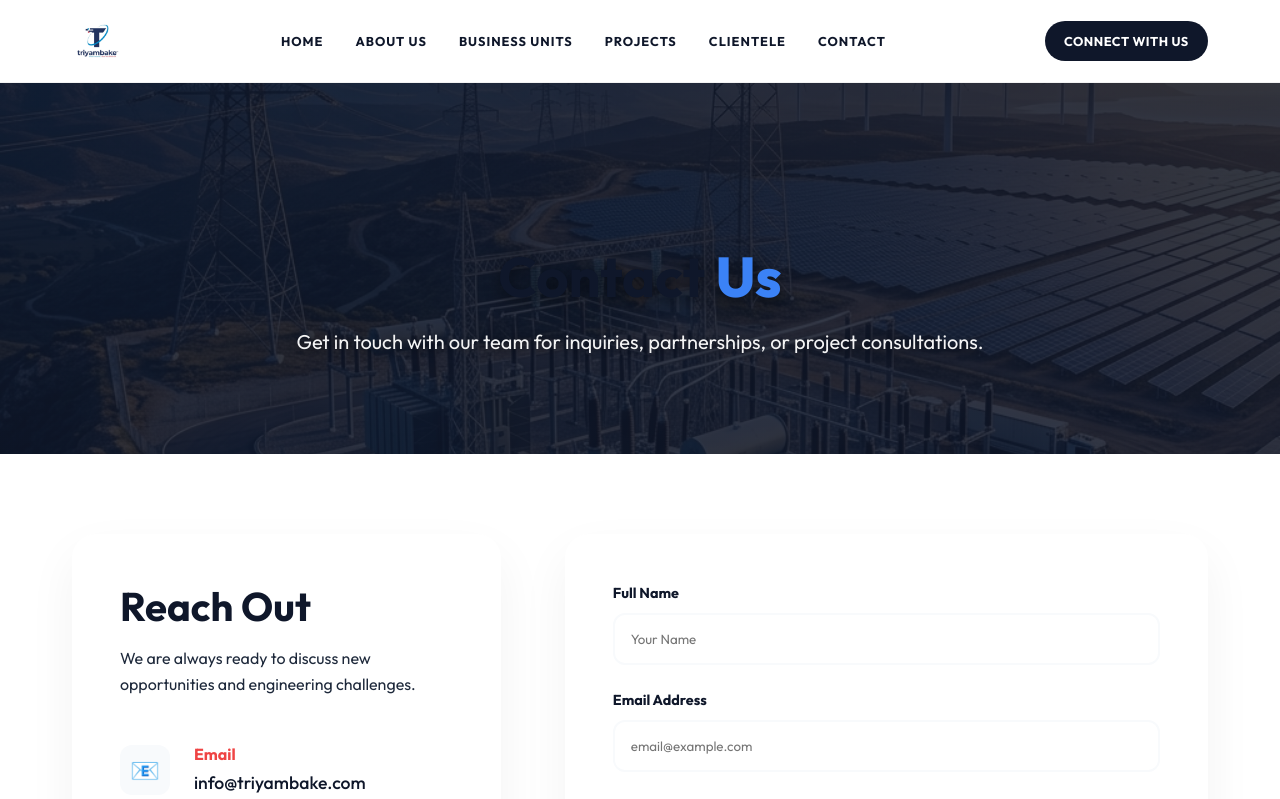
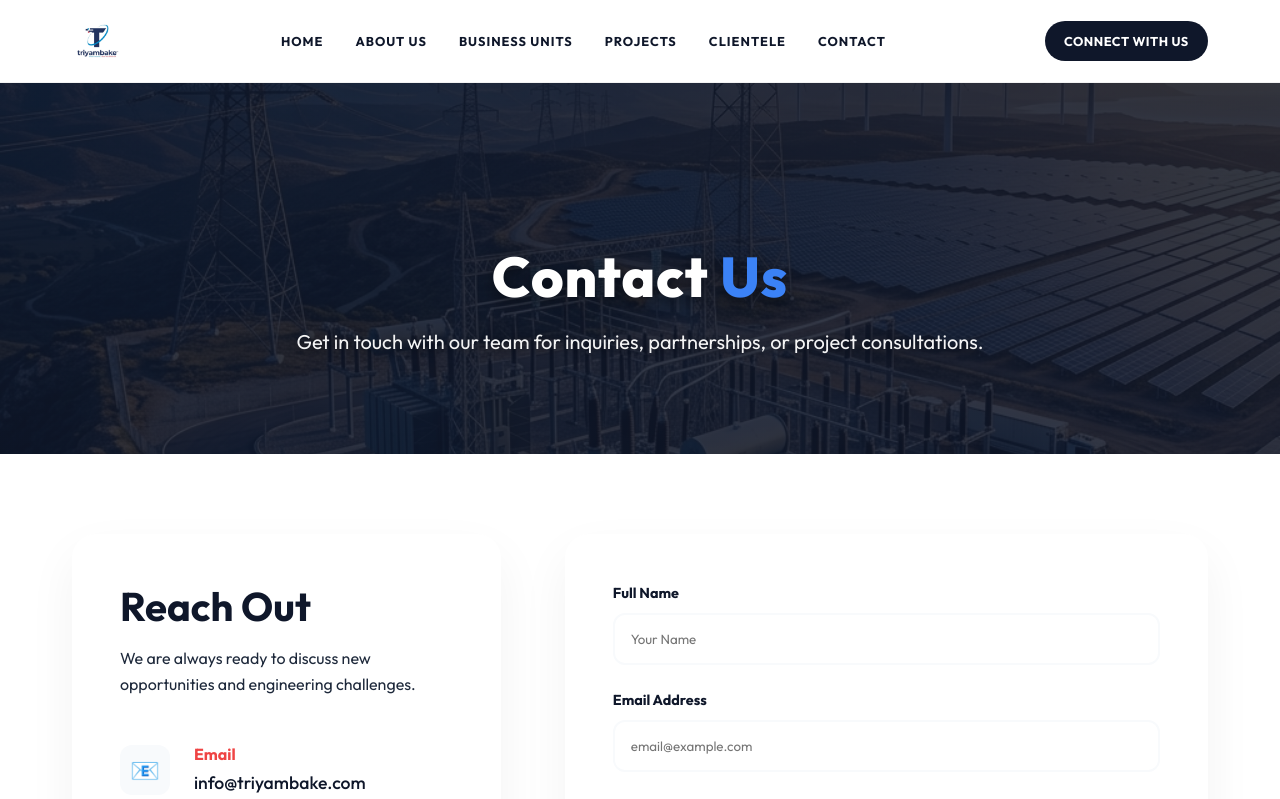
Before and after one commit to alvinisaac0602/tri, a React (Vite) app: page /contact in a window 1280 px wide. Shown: the top 799 px of the page. Built offline with nearby package versions, Linux system fonts and the light colour scheme.

Commit message:
fixed unseen in pageshro section

```diff
--- a/src/App.css
+++ b/src/App.css
@@ -313,6 +313,25 @@
 .footer-socials {
   display: flex;
   gap: 1rem;
+}
+
+.page-header h1 {
+  font-size: 4rem;
+  margin-bottom: 1rem;
+  text-shadow: 0 4px 15px rgba(0, 0, 0, 0.5);
+  color: var(--white);
+  font-weight: 800;
+  line-height: 1.2;
+  letter-spacing: 1px;
+}
+
+.hero-light {
+  color: rgba(255, 255, 255, 0.95);
+}
+
+.page-header h1 .highlight {
+  color: var(--accent);
+  display: inline-block;
 }
 
 .social-icon {
--- a/src/App.jsx
+++ b/src/App.jsx
@@ -77,7 +77,7 @@ function App() {
                 <a href="/business#solar-epc">Solar PV Projects</a>
                 <a href="/business#om-services">Operation & Maintenance Services</a>
                 <a href="/business#it-solutions">IT & IT Enabled Solutions</a>
-                <a href="/business#hardware-supply">T&D Line Hardware, Fitting & Accessories</a>
+                <a href="/business#hardware-supply">TriyaVolt</a>
               </div>
             </li>
             <li><Link to="/projects">Projects</Link></li>
@@ -519,7 +519,7 @@ const Home = ({ activeTab, setActiveTab }) => {
           {/* Header */}
           <div className="section-header reveal">
             <span className="badge">Manufacturing &amp; Export</span>
-            <h2 className="section-title center">T&amp;D LINE HARDWARE, FITTING &amp; ACCESSORIES</h2>
+            <h2 className="section-title center">TriyaVolts</h2>
             <p className="section-subtitle center">A leading manufacturer and exporter of overhead line hardware and accessories for the power sector — based in Delhi NCR, India. Exporting to Uganda, Kenya, Tanzania, Rwanda and Burundi.</p>
           </div>
 
--- a/src/pages/Projects.jsx
+++ b/src/pages/Projects.jsx
@@ -36,7 +36,10 @@ const Projects = () => {
       {/* Page Header */}
       <section className="page-header" style={{ backgroundImage: `linear-gradient(rgba(15, 23, 42, 0.85), rgba(15, 23, 42, 0.85)), url(${heroBg})` }}>
         <div className="container">
-          <h1>Our <span className="highlight">Projects</span></h1>
+          <h1>
+            <span className="hero-light">Our</span>{' '}
+            <span className="highlight">Projects</span>
+          </h1>
           <p>A proven track record of engineering excellence across continents.</p>
         </div>
       </section>
```
